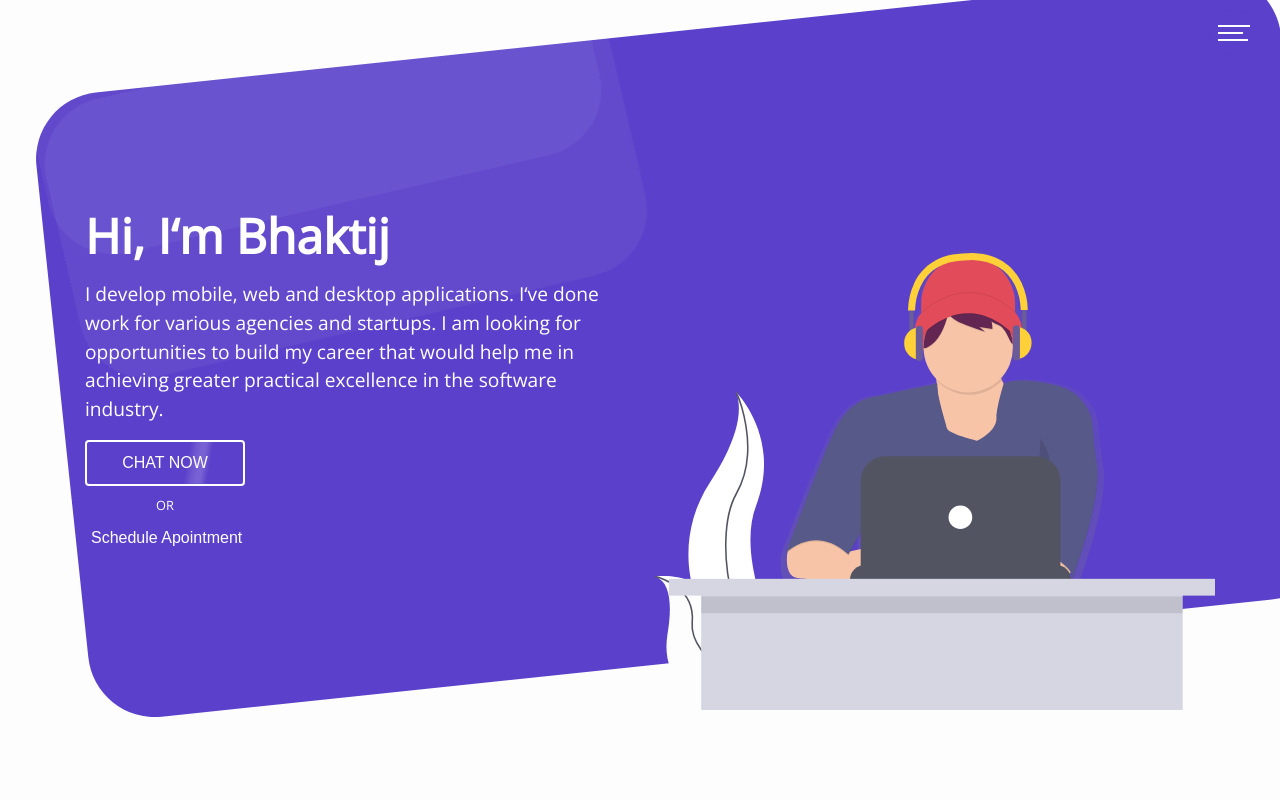
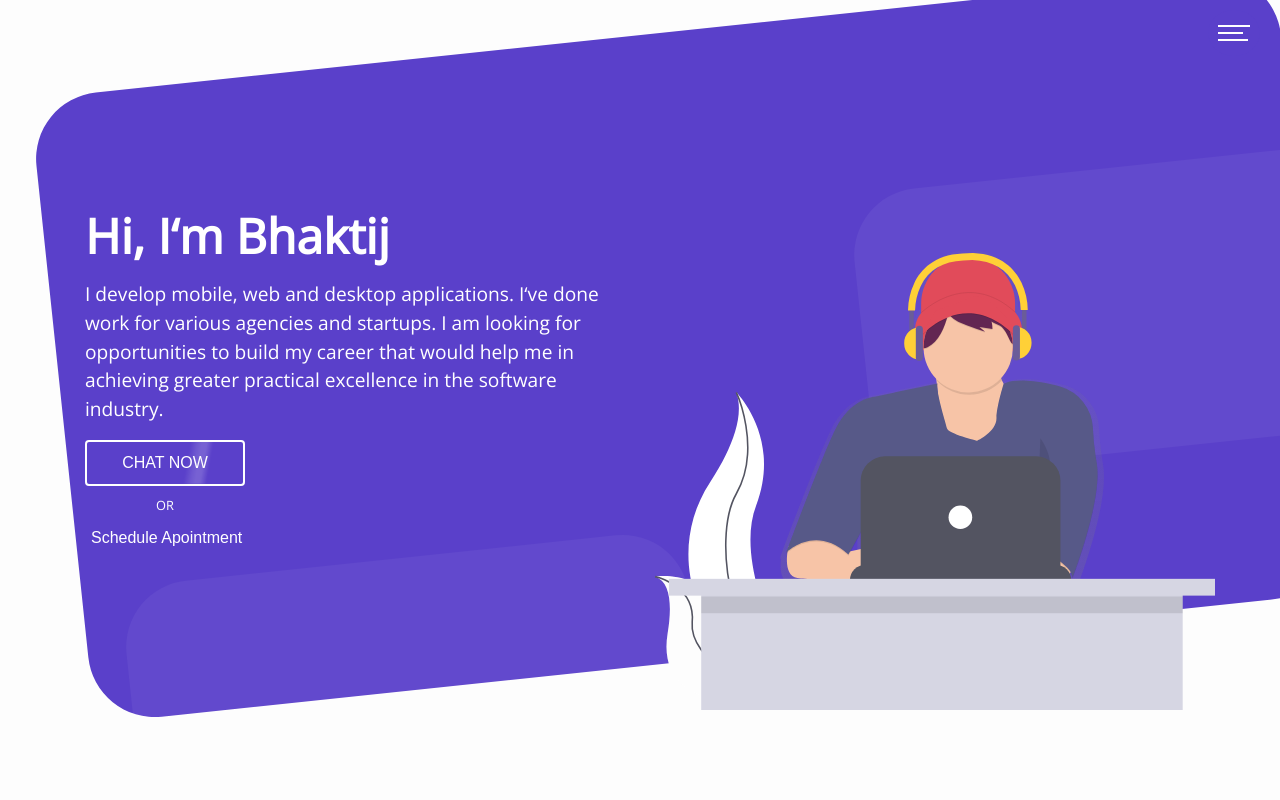
Before and after one commit to bhaktijkoli/bhaktijkoli.com, a Next.js app: page / in a window 1280 px wide. Shown: the top 800 px of the page. Built offline with nearby package versions, Linux system fonts and the light colour scheme.

Commit message:
chore: hero

```diff
--- a/src/components/Backgrounds/Hero.tsx
+++ b/src/components/Backgrounds/Hero.tsx
@@ -1,4 +1,5 @@
 import React from "react";
+import { motion } from "framer-motion";
 
 const Hero: React.FC = () => {
   return (
@@ -17,8 +18,19 @@ const Hero: React.FC = () => {
           transform="translate(21 28)"
           fill="#5a40ca"
         />
-        <rect
-          className="rect1"
+        <motion.rect
+          initial={{
+            y: 770,
+          }}
+          animate={{
+            x: [-92, 92],
+          }}
+          transition={{
+            repeat: Infinity,
+            repeatType: "reverse",
+            type: "tween",
+            duration: 5,
+          }}
           width="848"
           height="291"
           rx="100"
@@ -26,8 +38,19 @@ const Hero: React.FC = () => {
           fill="#fff"
           opacity="0.046"
         />
-        <rect
-          className="rect2"
+        <motion.rect
+          initial={{
+            y: 300,
+          }}
+          animate={{
+            x: [1133, 1233],
+          }}
+          transition={{
+            repeat: Infinity,
+            repeatType: "reverse",
+            type: "tween",
+            duration: 5,
+          }}
           width="869"
           height="426"
           rx="100"
--- a/src/styles/hero.scss
+++ b/src/styles/hero.scss
@@ -6,14 +6,9 @@ section#hero {
     height: 100vh;
   }
   .overlay svg {
+    position: relative;
     width: inherit;
     height: inherit;
-  }
-  .overlay svg .rect1 {
-    animation: reactange-1 5s linear 1s infinite alternate;
-  }
-  .overlay svg .rect2 {
-    animation: reactange-2 5s linear 200ms infinite alternate;
   }
   .container {
     margin-top: 200px;
@@ -92,23 +87,6 @@ section#hero {
   }
 }
 
-@keyframes reactange-1 {
-  from {
-    transform: translate(-92px, 770px);
-  }
-  to {
-    transform: translate(92px, 770px);
-  }
-}
-@keyframes reactange-2 {
-  from {
-    transform: translate(1133px, 338px);
-  }
-  to {
-    transform: translate(1233px, 338px);
-  }
-}
-
 @keyframes move {
   0% {
     left: 0;
```
